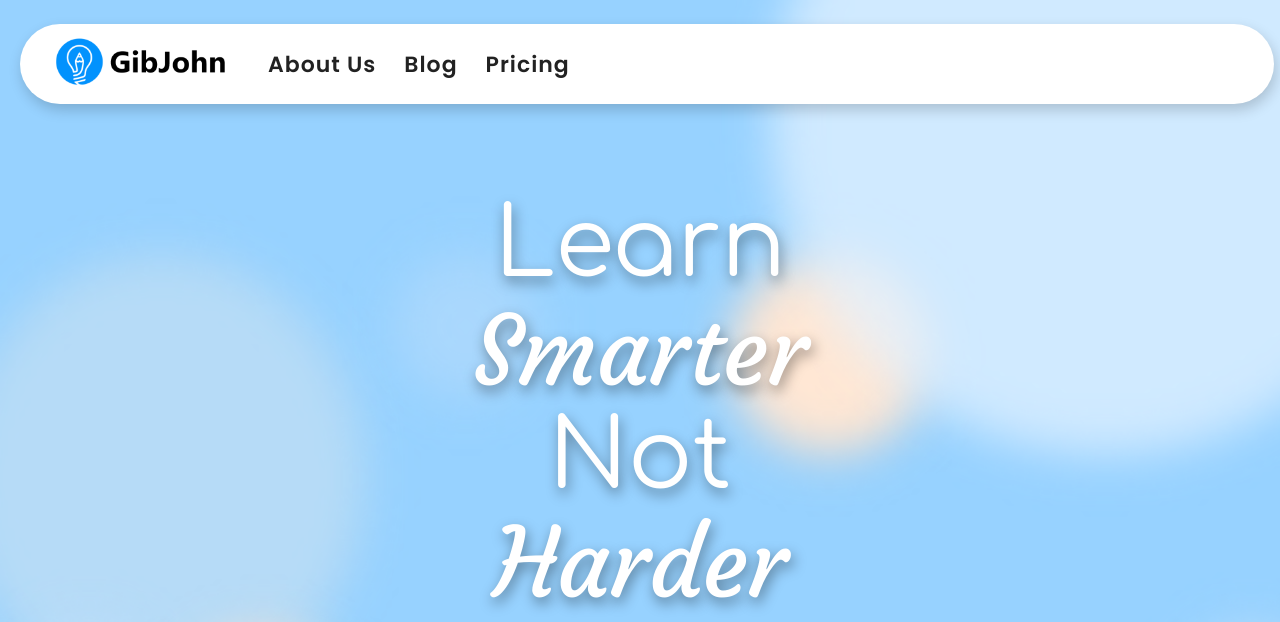
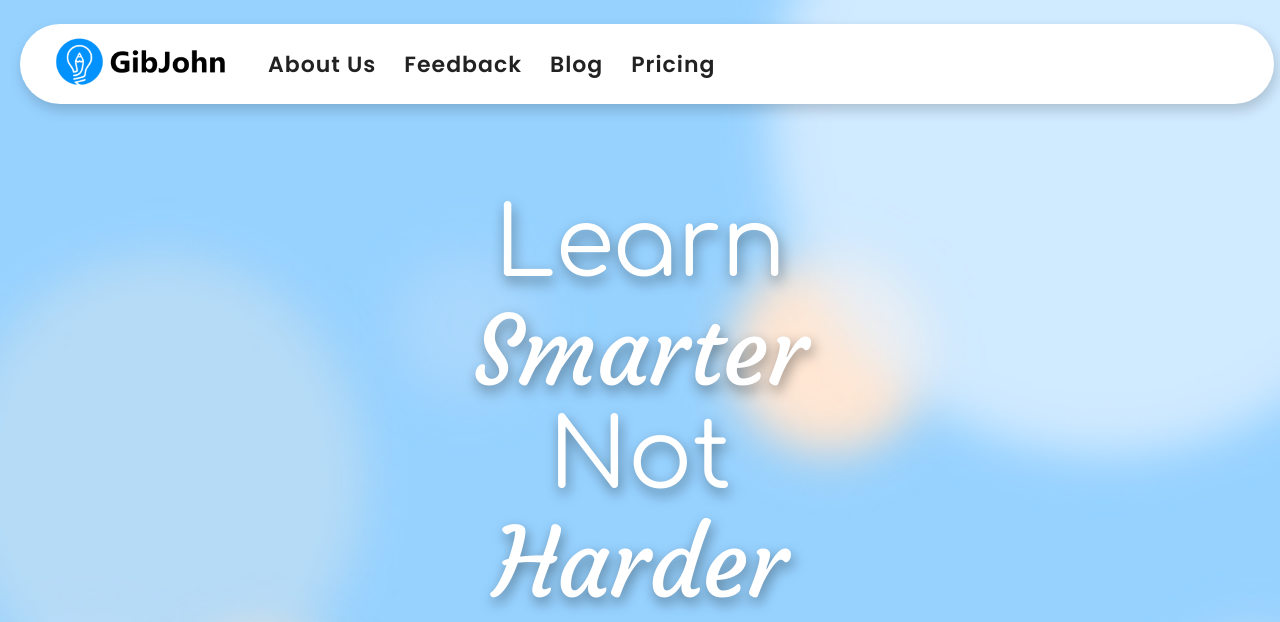
Before and after one commit to tinotenda0/gibjohn, a Flask app: page / in a window 1280 px wide. Shown: the top 622 px of the page. Run offline with Flask 3, Linux system fonts and the light colour scheme; parts of the project's set-up code (start-up, migrations or seed data) failed here and were passed over; some libraries are stand-ins or nearby versions.

Commit message:
Added feedback page

```diff
--- a/app.py
+++ b/app.py
@@ -249,6 +249,10 @@ def profile():
             db.close()
     return render_template('profile.html')
 
+@app.route('/feedback')
+def feedback ():
+    return render_template('feedback.html')
+
 login_manager.init_app(app)
 
 if __name__ == '__main__':
--- a/templates/base.html
+++ b/templates/base.html
@@ -23,6 +23,7 @@
 
     <div class="navbar-menu">
       <a href="/error">About Us</a>
+    <a href="/feedback">Feedback</a>
        {% if current_user.is_authenticated %}
       <a href="/dashboard">Dashboard</a>
            <a href="/courses">My Courses</a>
```
Also changed, not shown: templates/feedback.html (added, +8 -0 lines).
